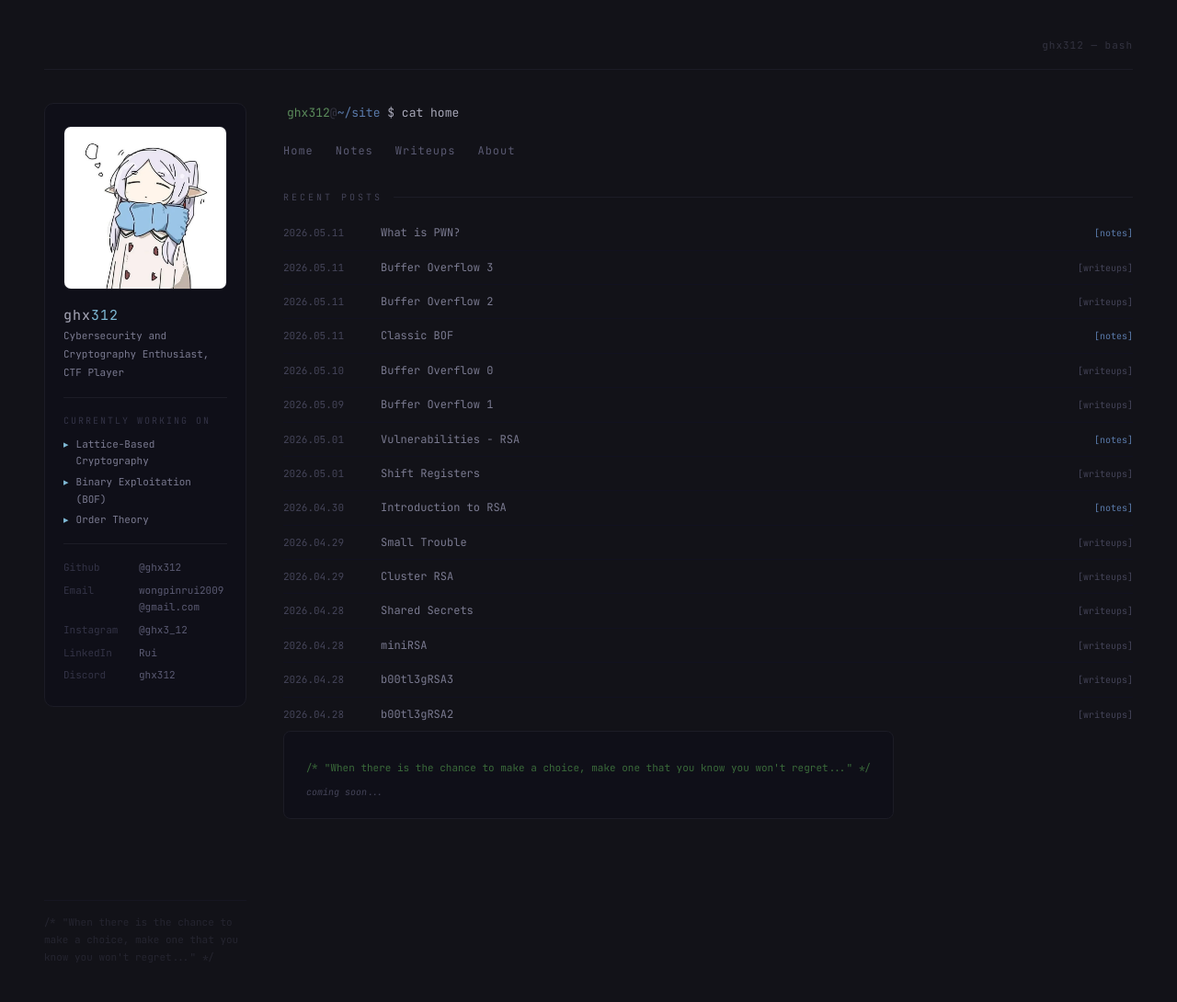
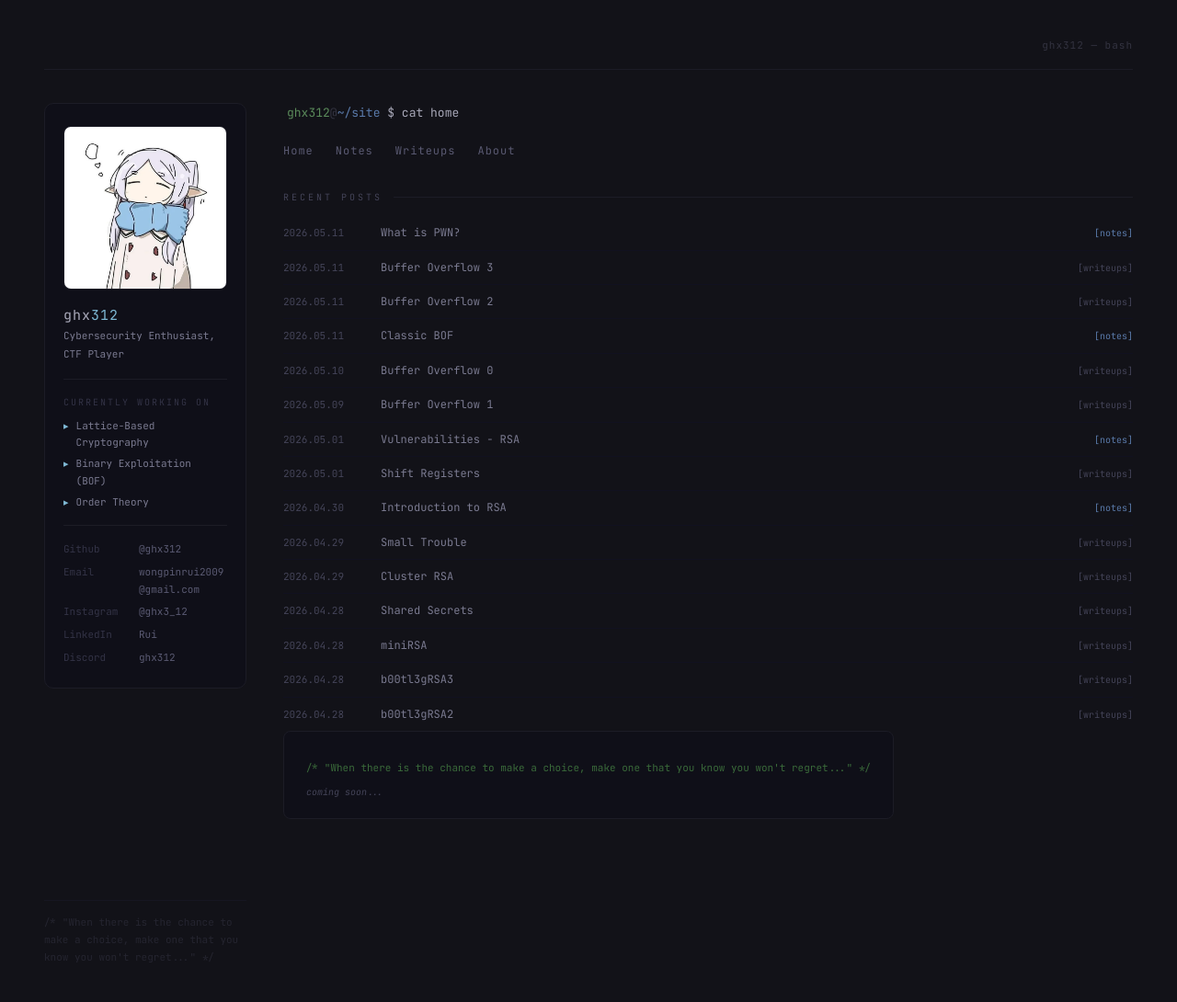
Before and after one commit to ghx312/ghx312.github.io, a Jekyll site: the page built from index.markdown, in a window 1280 px wide. Shown: the whole page at 92% size. Built offline with Jekyll 4.4.1, drawn with Linux system fonts in a browser that asks for light colours.

Commit message:
change of heart

```diff
--- a/_layouts/terminal_home.html
+++ b/_layouts/terminal_home.html
@@ -94,7 +94,7 @@
 
       <div>
         <div class="t-handle">ghx<span>312</span></div>
-        <div class="t-desc">Cybersecurity and Cryptography Enthusiast, CTF Player</div>
+        <div class="t-desc">Cybersecurity Enthusiast, CTF Player</div>
       </div>
 
       <div class="t-divider"></div>
```
